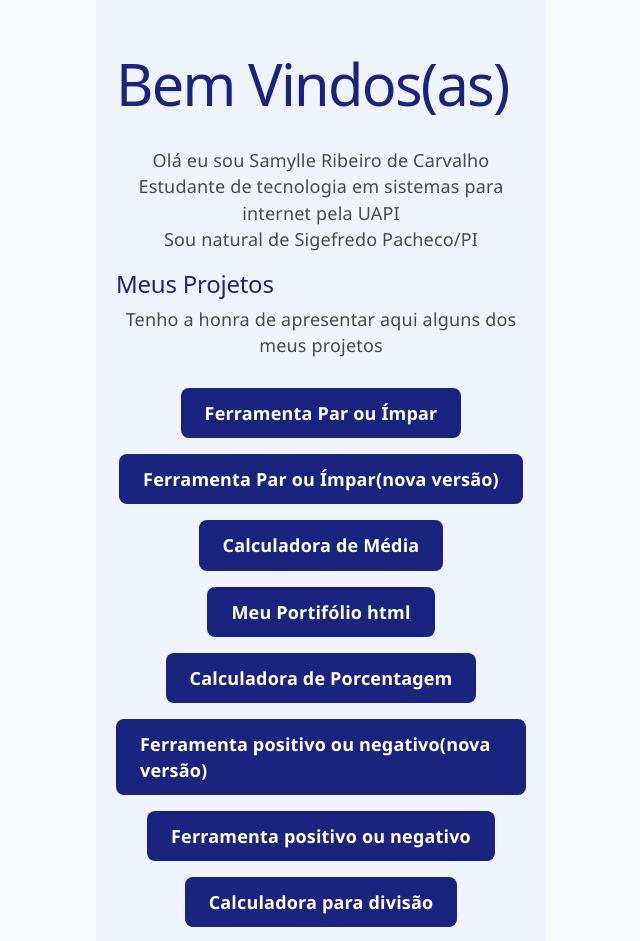
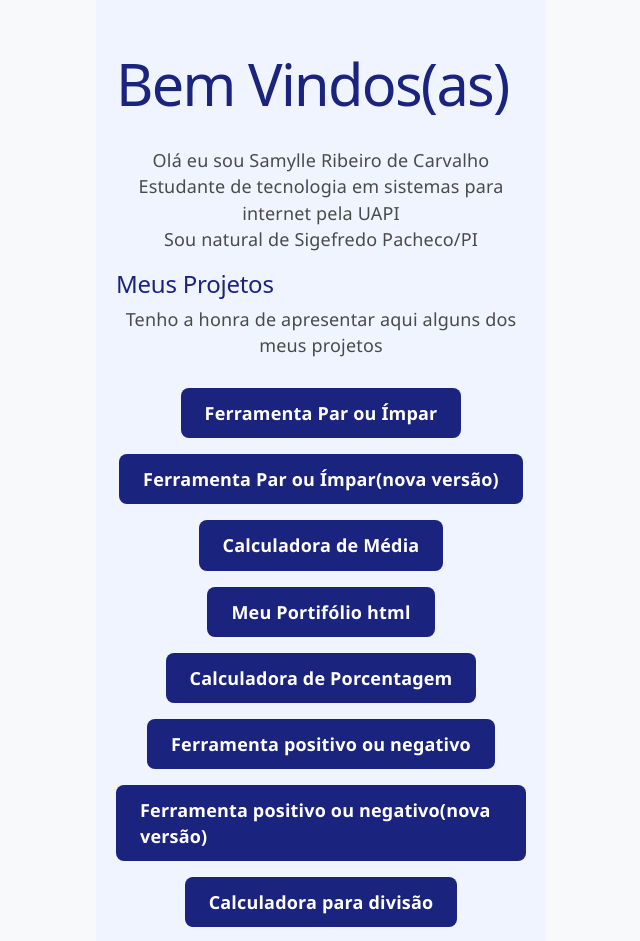
Before and after one commit to samylleribeiro/portifolio-react, a React (Vite) app: page / in a window 1280 px wide. Shown: the top 941 px of the page, without its empty margins (319-959 px from the left). Built offline with nearby package versions, Linux system fonts and the light colour scheme.

Commit message:
ajustes na ordem das ferramentas positivo ou negativo

```diff
--- a/src/App.jsx
+++ b/src/App.jsx
@@ -69,7 +69,7 @@ function App() {
               target="_blank"
               rel="noreferrer"
             >
-              Ferramenta positivo ou negativo(nova versão)
+              Ferramenta positivo ou negativo
             </a>
           </li>
           <li>
@@ -78,7 +78,7 @@ function App() {
               target="_blank"
               rel="noreferrer"
             >
-              Ferramenta positivo ou negativo
+              Ferramenta positivo ou negativo(nova versão)
             </a>
           </li>
           <li>
```
